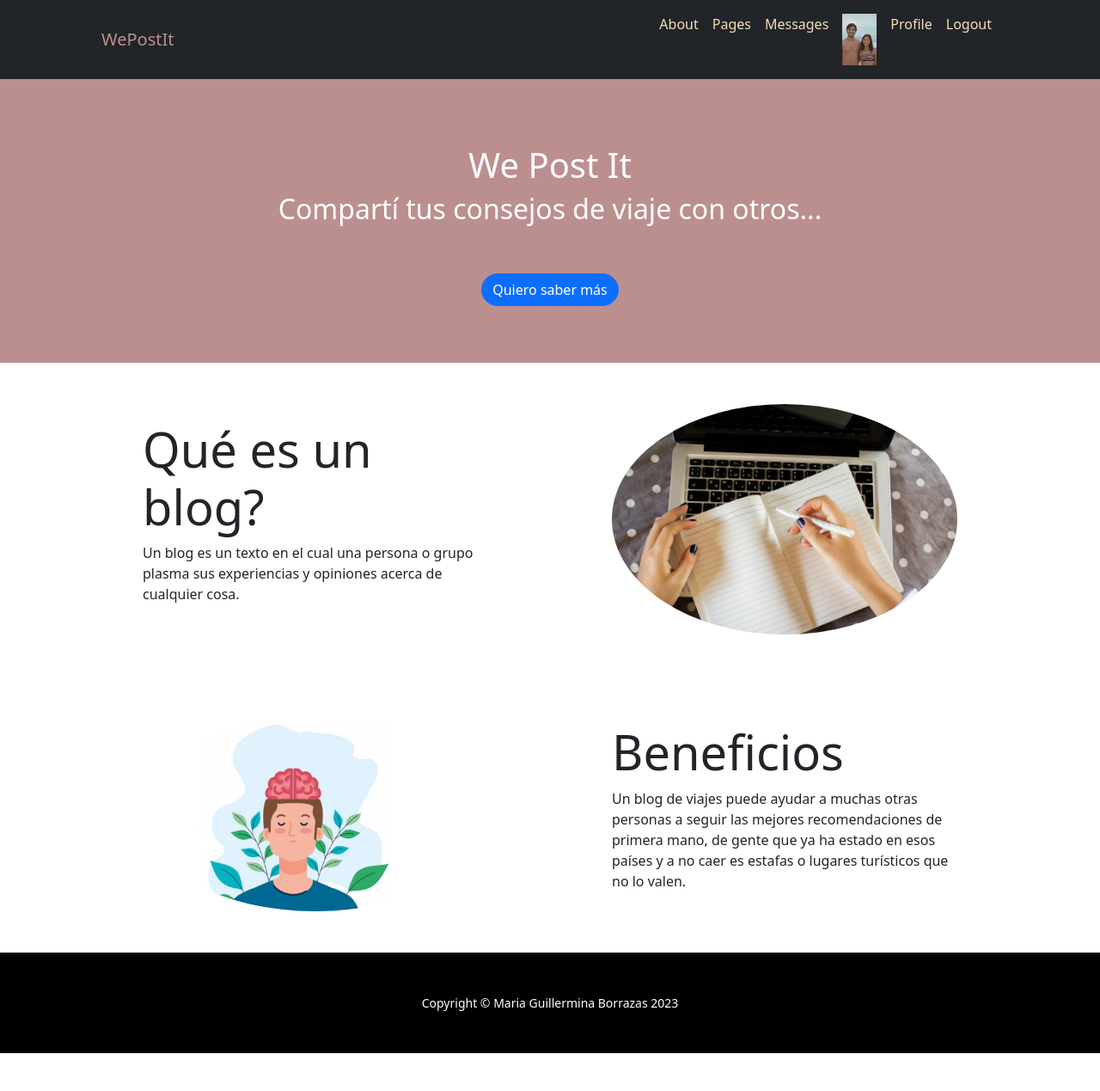
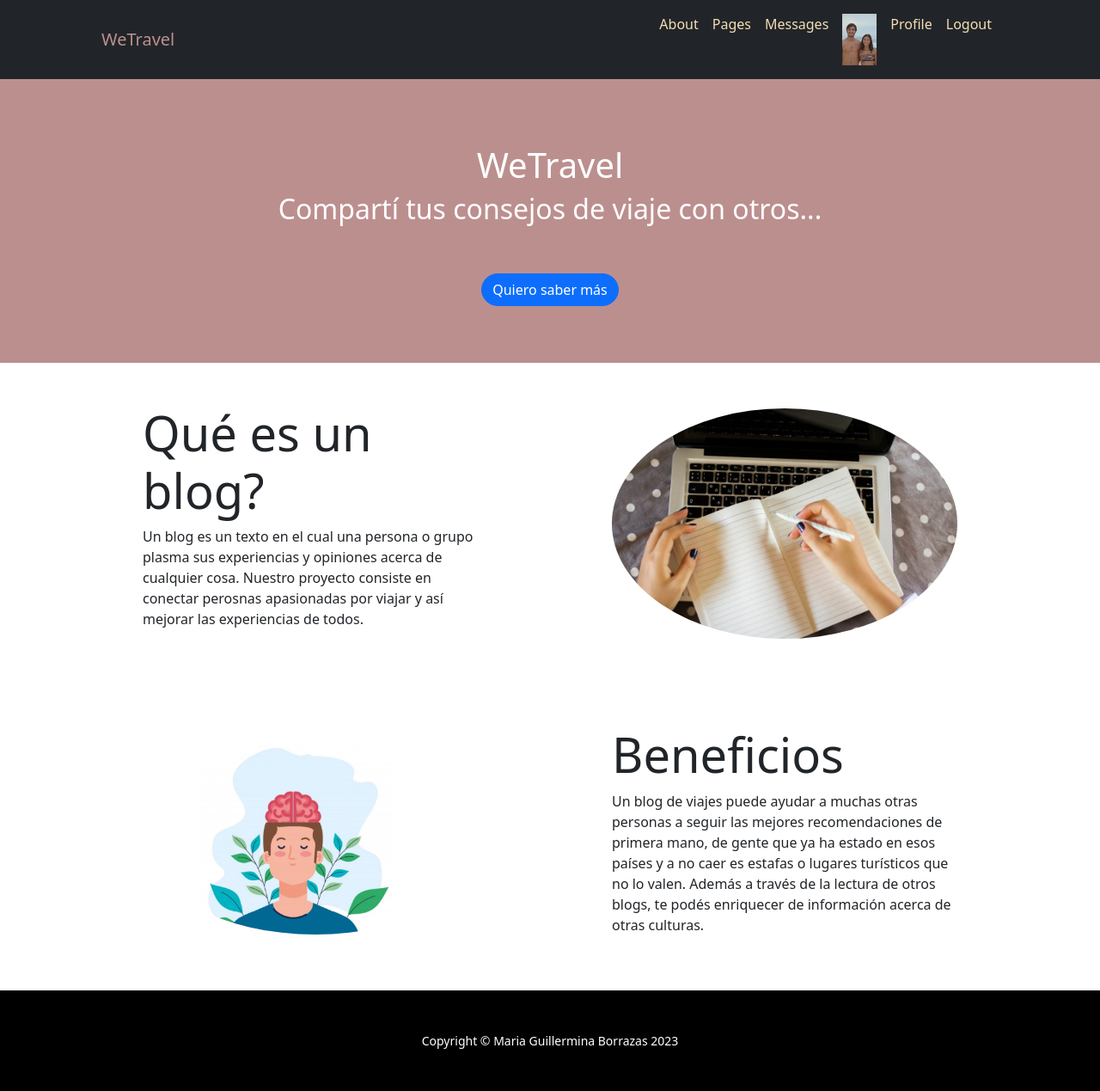
Before and after one commit to guillerminaborrazas/Blog, a Django app: page / in a window 1280 px wide. Shown: the whole page at 86% size. Before the commit the page ends 1225 px from the top, so only its background shows below. Run offline with Django 4.2, Linux system fonts and the light colour scheme; a user stored in the database is signed in; data comes from the database, SQL or seed files in the repository; both versions use the stored data as it was after the commit; some libraries are stand-ins or nearby versions.

Commit message:
Modificación en inicio

```diff
--- a/AppGeneral/templates/AppGeneral/inicio.html
+++ b/AppGeneral/templates/AppGeneral/inicio.html
@@ -21,7 +21,7 @@
         <!-- Navigation-->
         <nav class="navbar navbar-expand-lg bg-dark navbar-custom fixed-top">
             <div class="container px-5">
-                <a class="navbar-brand titulo" href="{% url 'Inicio' %}">WePostIt</a>
+                <a class="navbar-brand titulo" href="{% url 'Inicio' %}">WeTravel</a>
                 <button class="navbar-toggler" type="button" data-bs-toggle="collapse" data-bs-target="#navbarResponsive" aria-controls="navbarResponsive" aria-expanded="false" aria-label="Toggle navigation"><span class="navbar-toggler-icon"></span></button>
                 <div class="collapse navbar-collapse" id="navbarResponsive">
                     <ul class="navbar-nav ms-auto">
@@ -47,7 +47,7 @@
                     <br>
                     <br>
                     <br>
-                    <h1 class="masthead-subheading">We Post It</h1>
+                    <h1 class="masthead-subheading">WeTravel</h1>
                     <h2 class="masthead-content">Compartí tus consejos de viaje con otros...</h2>
                     <a class="btn btn-primary btn-xl rounded-pill mt-5" href="#scroll">Quiero saber más</a>
                     <br>
@@ -69,7 +69,7 @@
                     <div class="col-lg-6 order-lg-1">
                         <div class="p-5">
                             <h2 class="display-4">Qué es un blog?</h2>
-                            <p>Un blog es un texto en el cual una persona o grupo plasma sus experiencias y opiniones acerca de cualquier cosa.</p>
+                            <p>Un blog es un texto en el cual una persona o grupo plasma sus experiencias y opiniones acerca de cualquier cosa. Nuestro proyecto consiste en conectar perosnas apasionadas por viajar y así mejorar las experiencias de todos.</p>
                         </div>
                     </div>
                 </div>
@@ -85,7 +85,7 @@
                     <div class="col-lg-6">
                         <div class="p-5">
                             <h2 class="display-4">Beneficios</h2>
-                            <p>Un blog de viajes puede ayudar a muchas otras personas a seguir las mejores recomendaciones de primera mano, de gente que ya ha estado en esos países y a no caer es estafas o lugares turísticos que no lo valen.</p>
+                            <p>Un blog de viajes puede ayudar a muchas otras personas a seguir las mejores recomendaciones de primera mano, de gente que ya ha estado en esos países y a no caer es estafas o lugares turísticos que no lo valen. Además a través de la lectura de otros blogs, te podés enriquecer de información acerca de otras culturas.</p>
                         </div>
                     </div>
                 </div>
```
Also changed, not shown: db.sqlite3.
